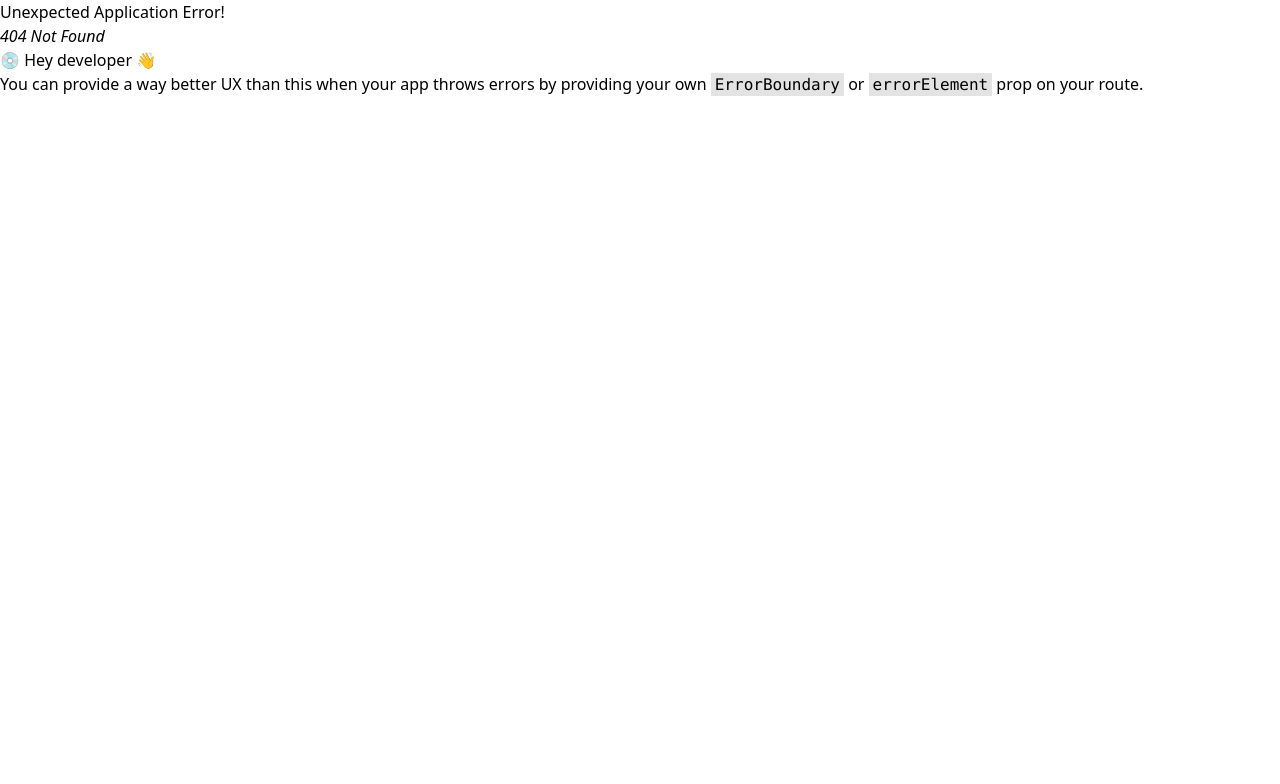
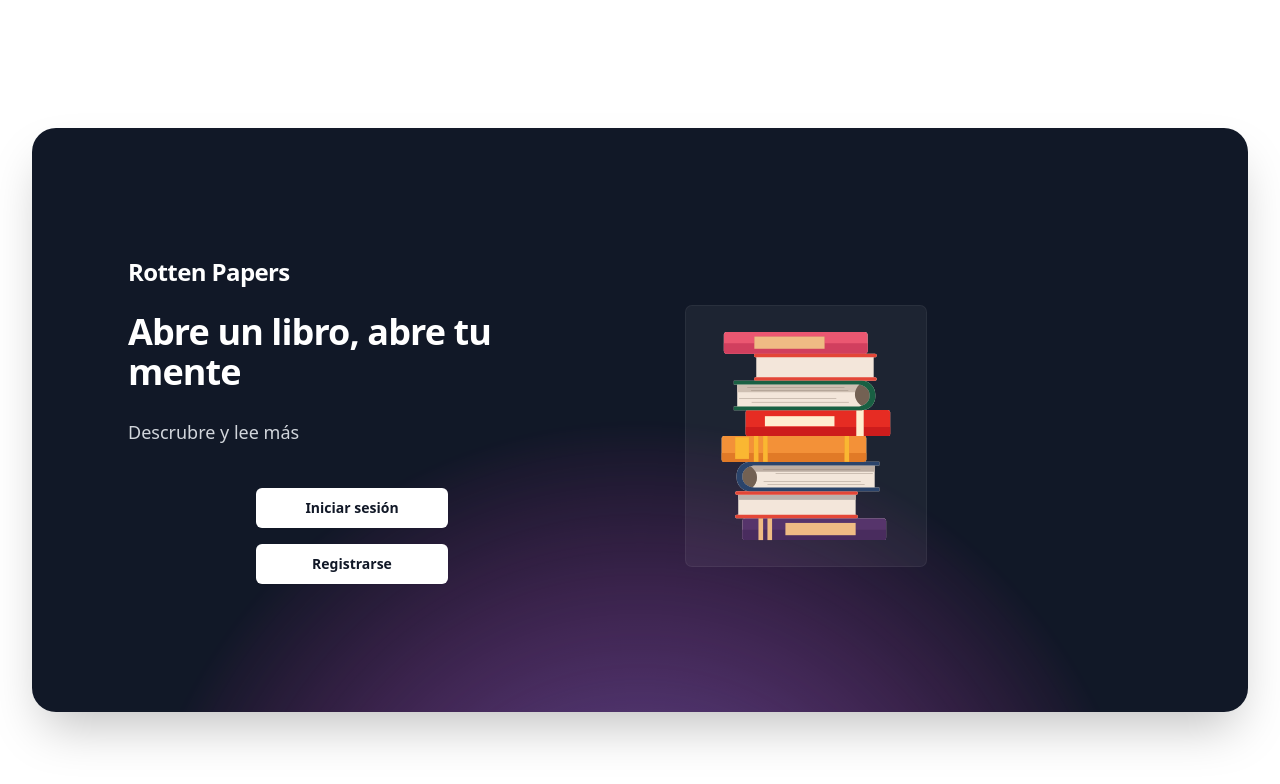
Before and after one commit to josuexsant/Rotten-Papers, a React (Vite) app in the folder frontend/RP/: page /access in a window 1280 px wide. Before the commit this address had no page. Shown: the top 784 px of the page. Built offline with nearby package versions, Linux system fonts and the light colour scheme.

Commit message:
Página access

```diff
--- /dev/null
+++ b/frontend/RP/src/pages/Access.jsx
@@ -0,0 +1,67 @@
+import MyImage from '../assets/portadaLibros.svg';
+
+export const Access = () => {
+  return (
+    <div className="bg-white">
+      <div className="mx-auto max-w-7xl py-24 sm:px-6 sm:py-32 lg:px-8">
+        <div className="relative isolate overflow-hidden bg-gray-900 px-6 pt-16 shadow-2xl sm:rounded-3xl sm:px-16 md:pt-24 lg:flex lg:gap-x-20 lg:px-24 lg:pt-0">
+          <svg
+            viewBox="0 0 1024 1024"
+            aria-hidden="true"
+            className="absolute left-1/2 top-1/2 -z-10 h-[64rem] w-[64rem] -translate-y-1/2 [mask-image:radial-gradient(closest-side,white,transparent)] sm:left-full sm:-ml-80 lg:left-1/2 lg:ml-0 lg:-translate-x-1/2 lg:translate-y-0"
+          >
+            <circle
+              r={512}
+              cx={512}
+              cy={512}
+              fill="url(#759c1415-0410-454c-8f7c-9a820de03641)"
+              fillOpacity="0.7"
+            />
+            <defs>
+              <radialGradient id="759c1415-0410-454c-8f7c-9a820de03641">
+                <stop stopColor="#7775D6" />
+                <stop offset={1} stopColor="#E935C1" />
+              </radialGradient>
+            </defs>
+          </svg>
+          <div className="mx-auto max-w-md text-center lg:mx-0 lg:flex-auto lg:py-32 lg:text-left">
+            <h2 className="text-xl font-bold tracking-tight text-white sm:text-2xl">
+              Rotten Papers
+            </h2>
+
+            <br />
+            <h2 className="text-3xl font-bold tracking-tight text-white sm:text-4xl">
+              Abre un libro, abre tu mente
+            </h2>
+            <p className="mt-6 text-lg leading-8 text-gray-300">
+              Descrubre y lee más
+            </p>
+            <div className="mt-10 flex flex-col items-center justify-center gap-y-4 lg:justify-center">
+              <a
+                href="#"
+                className="w-48 rounded-md bg-white px-3.5 py-2.5 text-sm font-semibold text-gray-900 shadow-sm hover:bg-gray-100 focus-visible:outline focus-visible:outline-2 focus-visible:outline-offset-2 focus-visible:outline-white text-center"
+              >
+                Iniciar sesión
+              </a>
+              <a
+                href="#"
+                className="w-48 rounded-md bg-white px-3.5 py-2.5 text-sm font-semibold text-gray-900 shadow-sm hover:bg-gray-100 focus-visible:outline focus-visible:outline-2 focus-visible:outline-offset-2 focus-visible:outline-white text-center"
+              >
+                Registrarse
+              </a>
+            </div>
+          </div>
+          <div className="relative mt-16 flex justify-center items-center h-auto lg:mt-8">
+            <img
+              alt="Portada de libros"
+              src={MyImage}
+              className="w-[80%] max-w-[60rem] h-auto rounded-md bg-white/5 ring-1 ring-white/10" // Ajusta el tamaño con `w-[80%]` y `max-w-[60rem]`
+            />
+          </div>
+        </div>
+      </div>
+    </div>
+  );
+};
+
+export default Access;
--- a/frontend/RP/src/pages/index.js
+++ b/frontend/RP/src/pages/index.js
@@ -1,3 +1,4 @@
 export { Landing } from './Landing.jsx';
 export { SignIn } from './Signin.jsx';
 export { Test } from './Test.jsx';
+export { Access } from './Access.jsx';
```
Also changed, not shown: frontend/RP/src/App.jsx (+6 -5 lines), frontend/RP/src/assets/books.svg (added), frontend/RP/src/assets/portadaLibros.svg (added).
